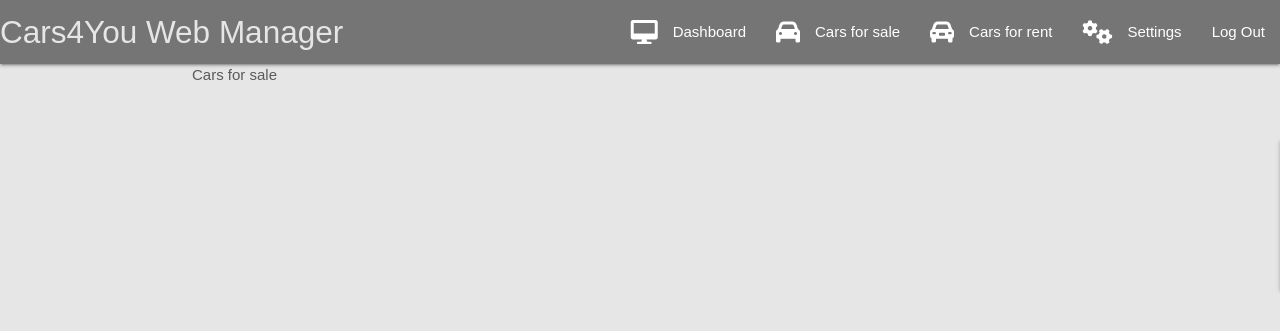
After one commit to MarisKX/Code-Institute-Milestone-Project-3, a Flask app: page /manager-dashboard/cars-for-sale/ in a window 1280 px wide. The commit adds this page. Shown: the top 331 px of the page. Run offline with Flask 2, Linux system fonts and the light colour scheme; the visitor is signed in with stand-in values (Sample User, id 1); some libraries are stand-ins or nearby versions.

Commit message:
Created manager page for 'cars for sale' functions

```diff
--- a/app.py
+++ b/app.py
@@ -46,6 +46,7 @@ def manager_dashboard():
     if "user" in session:
         return render_template("manager-dashboard/dashboard.html")
     else:
+        flash("Your session has expired!", category="info")
         return render_template("manager-dashboard/login.html")
 
 
@@ -125,6 +126,17 @@ def manager_logout():
     return redirect(url_for("dashboard"))
 
 
+# CARS FOR SALE FUNCTIONS # CARS FOR SALE FUNCTIONS # CARS FOR SALE FUNCTIONS # CARS FOR SALE FUNCTIONS
+
+@app.route("/manager-dashboard/cars-for-sale/")
+def cars_for_sale():
+    if "user" in session:
+        return render_template("manager-dashboard/cars-for-sale.html")
+    else:
+        flash("Your session has expired!", category="info")
+        return render_template("manager-dashboard/login.html")
+
+
 if __name__ == "__main__":
     app.run(host=os.environ.get("IP"),
             port=int(os.environ.get("PORT")),
--- a/templates/manager-dashboard/base.html
+++ b/templates/manager-dashboard/base.html
@@ -28,7 +28,7 @@
             <ul class="right hide-on-med-and-down">
                 {% if session.user %}
                     <li><a href="#"><i class="fas fa-desktop left"></i>Dashboard</a></li>
-                    <li><a href="#"><i class="fas fa-car left"></i>Cars for sale</a></li>
+                    <li><a href="{{ url_for('cars_for_sale') }}"><i class="fas fa-car left"></i>Cars for sale</a></li>
                     <li><a href="#"><i class="fas fa-car-alt left"></i>Cars for rent</a></li>
                     <li><a href="#"><i class="fas fa-cogs left"></i>Settings</a></li>
                     <li><a href="{{ url_for('manager_logout') }}">Log Out</a></li>
@@ -43,7 +43,7 @@
         <ul class="sidenav" id="mobile-demo">
             {% if session.user %}
                 <li><a href="#">Dashboard</a></li>
-                <li><a href="#">Cars for sale</a></li>
+                <li><a href="{{ url_for('cars_for_sale') }}">Cars for sale</a></li>
                 <li><a href="#">Cars for rent</a></li>
                 <li><a href="#">Settings</a></li>
                 <li><a href="{{ url_for('manager_logout') }}">Log Out</a></li>
--- /dev/null
+++ b/templates/manager-dashboard/cars-for-sale.html
@@ -0,0 +1,4 @@
+{% extends "manager-dashboard/base.html" %}
+{% block content %}
+Cars for sale
+{% endblock %}
```
